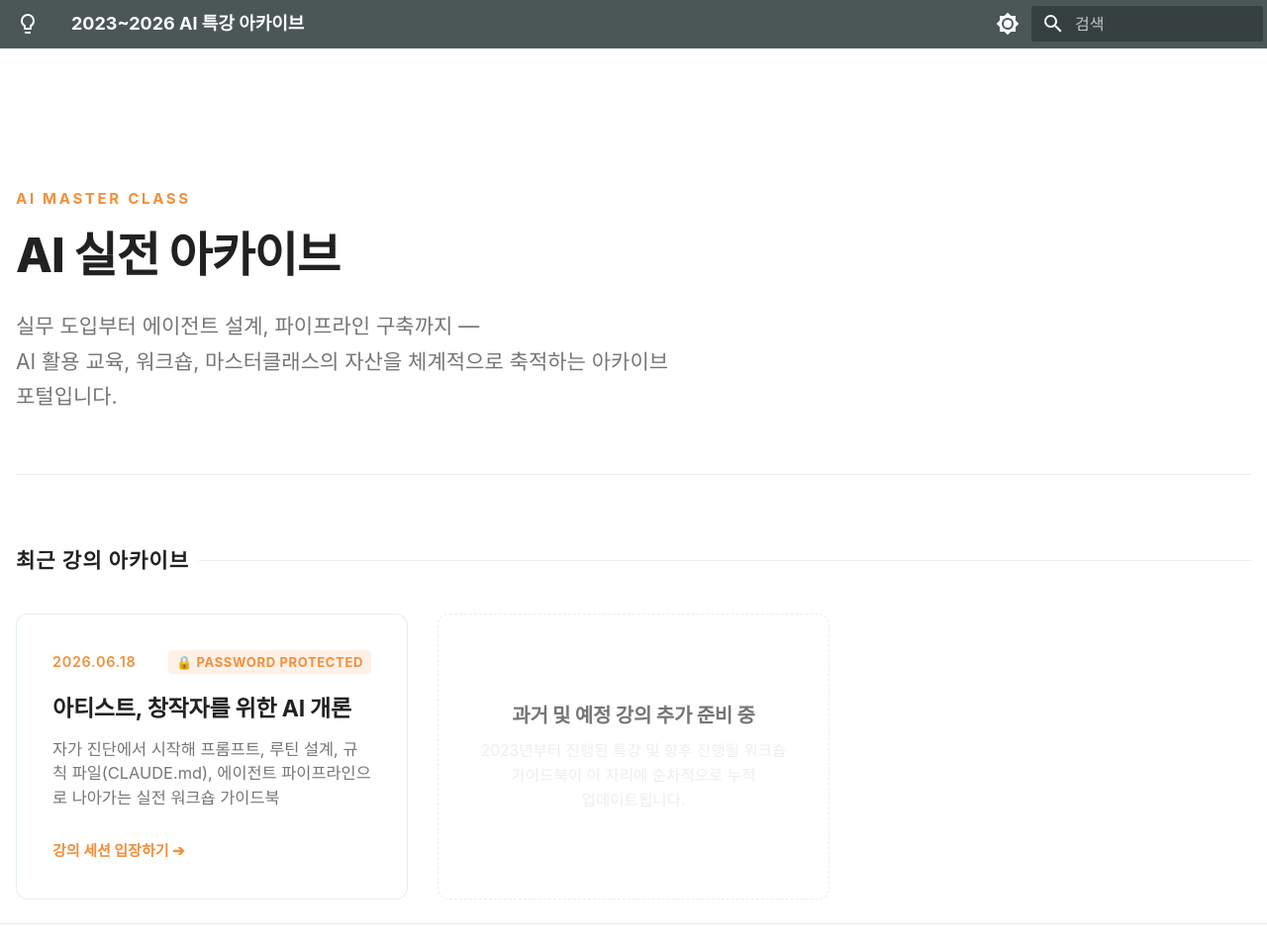
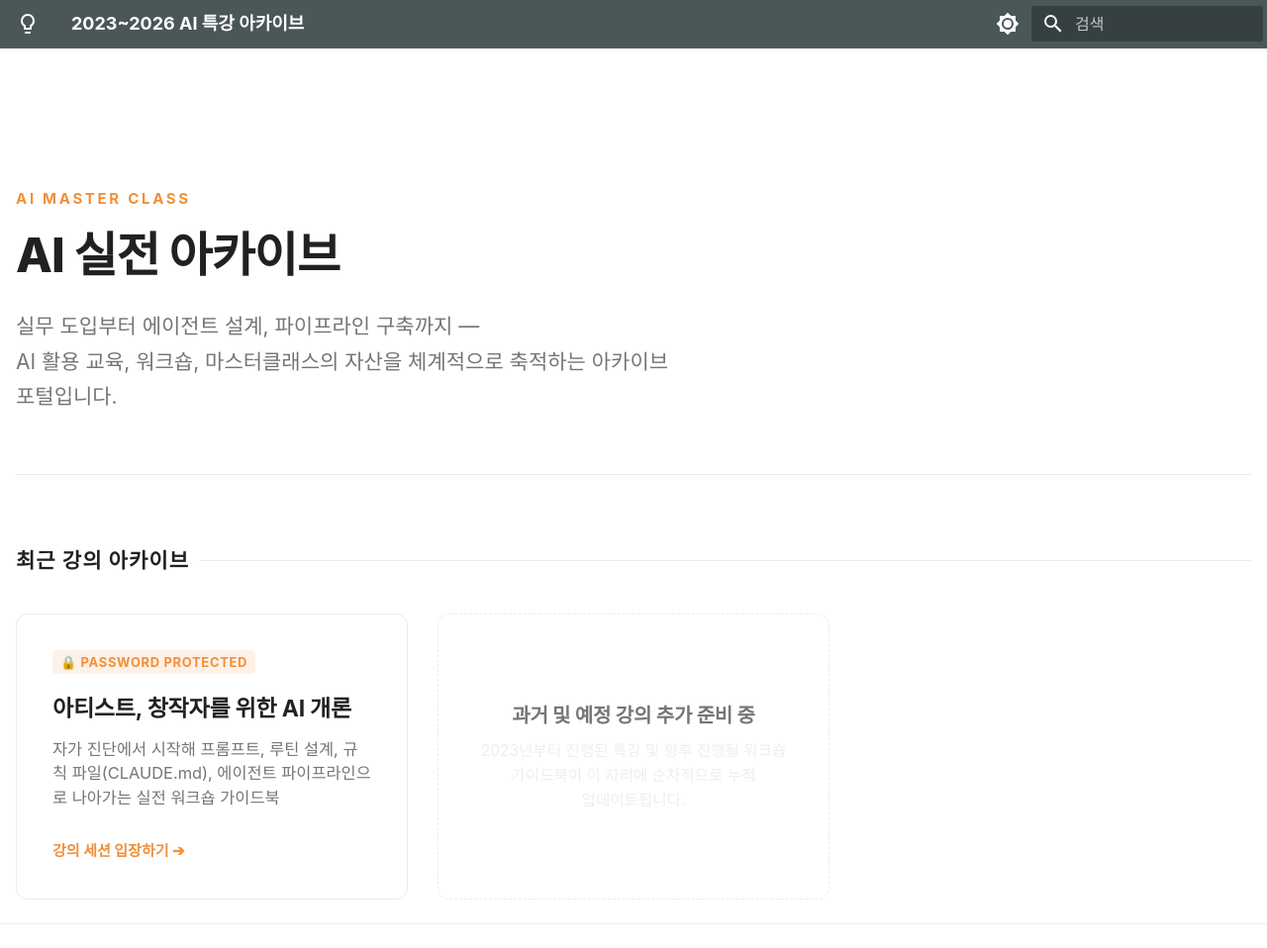
Before and after one commit to haepada-o/260600_ai_edu, an MkDocs documentation site: the page built from docs/index.md, in a window 1280 px wide and 958 px high. Shown: the whole window at 99% size. Built offline with MkDocs 1.6.1 and Material for MkDocs 9.7.7, drawn with Linux system fonts in a browser that asks for light colours; some web fonts are replaced.

Commit message:
style: remove date from recent lecture card on home page

```diff
--- a/docs/index.md
+++ b/docs/index.md
@@ -19,7 +19,6 @@ AI 활용 교육, 워크숍, 마스터클래스의 자산을 체계적으로 축
 <!-- 260618 마스터클래스 후속 실전 과정 -->
 <a href="00_시작/" class="lecture-card locked">
 <div class="card-header">
-<span class="card-date">2026.06.18</span>
 <span class="card-status locked-badge">🔒 PASSWORD PROTECTED</span>
 </div>
 <div>
```
